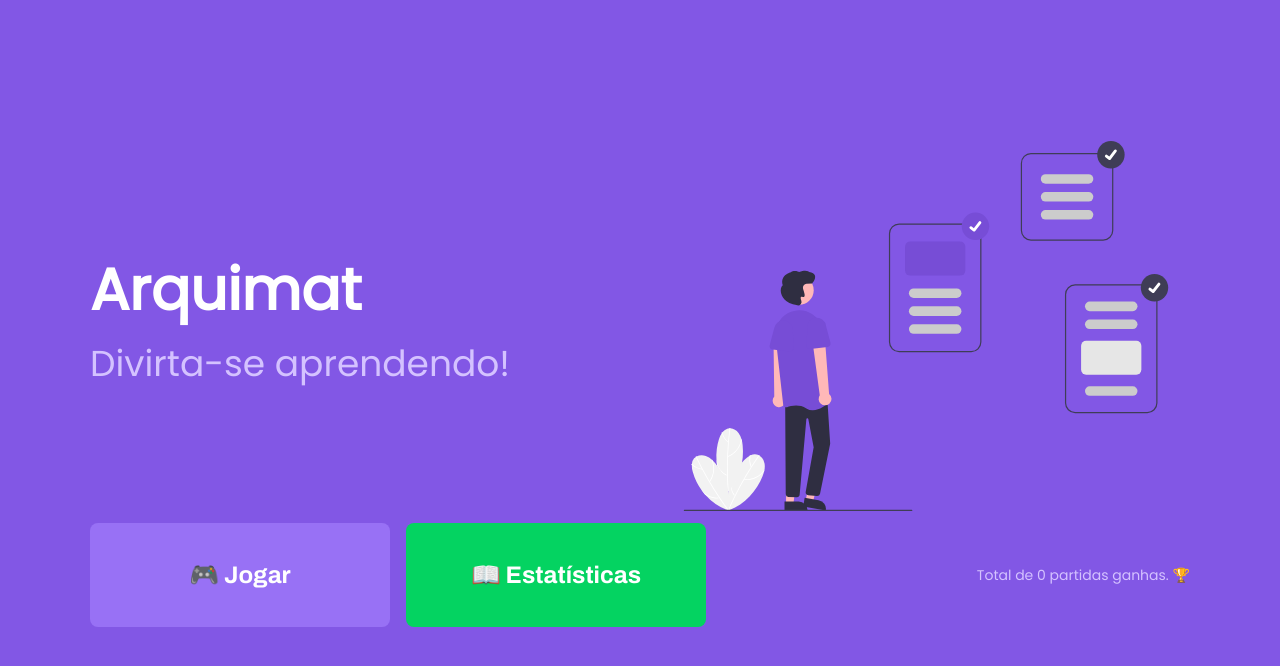
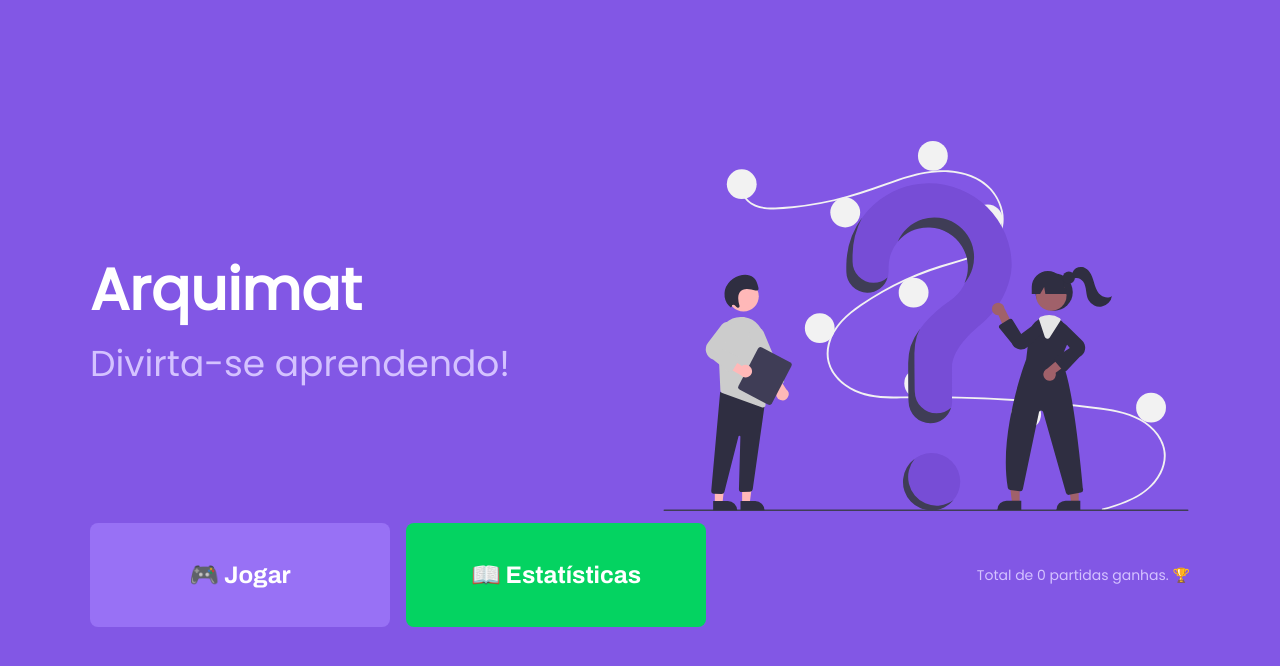
Before and after one commit to Mikael-R/arquimat, a React (Create React App) app: page / in a window 1280 px wide. Shown: the top 666 px of the page. Built offline with nearby package versions, Linux system fonts and the light colour scheme.

Commit message:
feat: 🎸 use one landing img for each session

```diff
--- a/src/pages/Landing/index.tsx
+++ b/src/pages/Landing/index.tsx
@@ -18,6 +18,17 @@ const landingImages: string[] = [
   landing5Img
 ];
 
+const landingImgURL = (() => {
+  let url = sessionStorage.getItem('landing-img-URL');
+
+  if (!url) {
+    url = landingImages[randInt(0, landingImages.length)];
+    sessionStorage.setItem('landing-img-URL', url);
+  }
+
+  return url;
+})();
+
 function Landing(): ReactElement {
   return (
     <div id="page-landing">
@@ -27,11 +38,7 @@ function Landing(): ReactElement {
           <h2>Divirta-se aprendendo!</h2>
         </div>
 
-        <img
-          src={landingImages[randInt(0, landingImages.length)]}
-          alt="Arquimat"
-          className="game-image"
-        />
+        <img src={landingImgURL} alt="Arquimat" className="game-image" />
 
         <div className="buttons-container">
           <Link to="/start-match" className="start-match">
```
